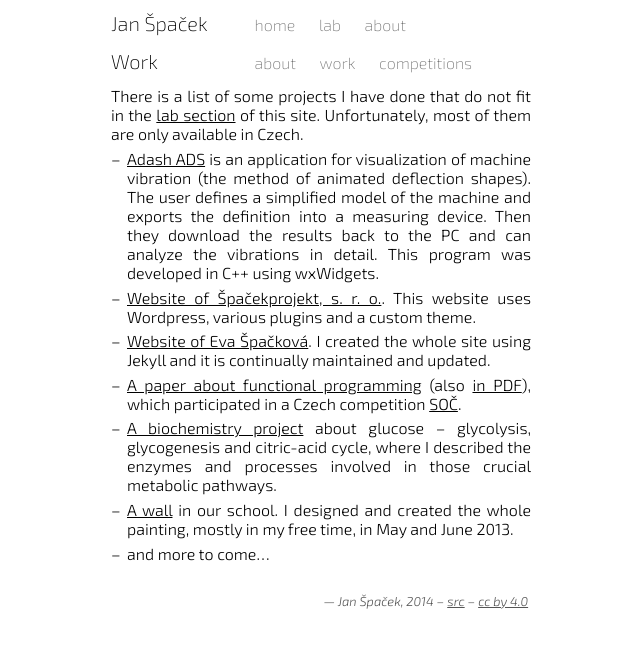
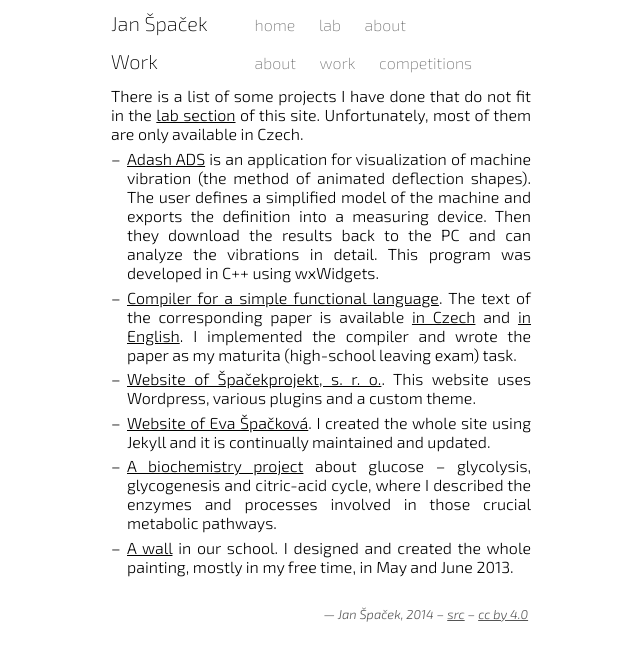
Before and after one commit to honzasp/honzasp.github.io, a Jekyll site: the page built from about/work.markdown, in a window 1280 px wide. Shown: the top 661 px of the page, without its empty margins (319-959 px from the left). Built offline with Jekyll 4.4.1, drawn with Linux system fonts in a browser that asks for light colours; grey boxes are pictures that could not be loaded.

Commit message:
Update the About info

```diff
--- a/about/index.markdown
+++ b/about/index.markdown
@@ -5,9 +5,9 @@ menu: about
 ---
 
 Hello, my name is Jan Špaček /jan ʃpatʃɛk/. I am a&nbsp;high school student from
-[Ostrava, Czech
-Republic](https://www.google.com/maps/place/Ostrava,+Czech+Republic/@49.8786272,16.9643538,6z/),
-who enjoys both the theory and the practice of computer programming. You can
+[the Czech
+Republic](https://www.google.cz/maps/place/Czech+Republic/@49.8037633,15.4749125,7z/)
+who enjoys both the theory and the practice of computer science. You can
 find me on GitHub as [@honzasp](https://github.com/honzasp) or you can [send me
 an email](mailto:patek.mail@gmail.com).
 
--- a/about/work.markdown
+++ b/about/work.markdown
@@ -14,15 +14,17 @@ Czech.
   device. Then they download the results back to the PC and can analyze the
   vibrations in detail. This program was developed in C++ using wxWidgets.
 
+- [Compiler for a simple functional
+  language](https://github.com/honzasp/spiral). The text of the corresponding
+  paper is available [in Czech](/files/spiral_cs.pdf) and [in
+  English](/files/spiral_en.pdf). I implemented the compiler and wrote the paper
+  as my maturita (high-school leaving exam) task.
+
 - [Website of Špačekprojekt, s. r. o.](http://wp.spacekprojekt.cz). This website
   uses Wordpress, various plugins and a custom theme.
 
 - [Website of Eva Špačková](http://homel.vsb.cz/~spa184/). I created the whole
   site using Jekyll and it is continually maintained and updated.
-
-- [A paper about functional programming](http://honzasp.github.io/funsp/) (also
-  [in PDF](https://github.com/honzasp/funsp/blob/master/pdfs/soc2.pdf?raw=true)),
-  which participated in a Czech competition [SOČ](http://www.soc.cz).
 
 - [A biochemistry project](/files/glucosis.pdf) about glucose -- glycolysis,
   glycogenesis and citric-acid cycle, where I described the enzymes and
@@ -31,5 +33,3 @@ Czech.
 - [A wall](https://www.dropbox.com/sh/wb9uheey5r2jttf/AABkPH25sypsLGRuPEqaKGx6a)
     in our school. I designed and created the whole painting, mostly in my free
     time, in May and June 2013.
-
-- and more to come...
```
Also changed, not shown: Gemfile.lock, 2 other files.
